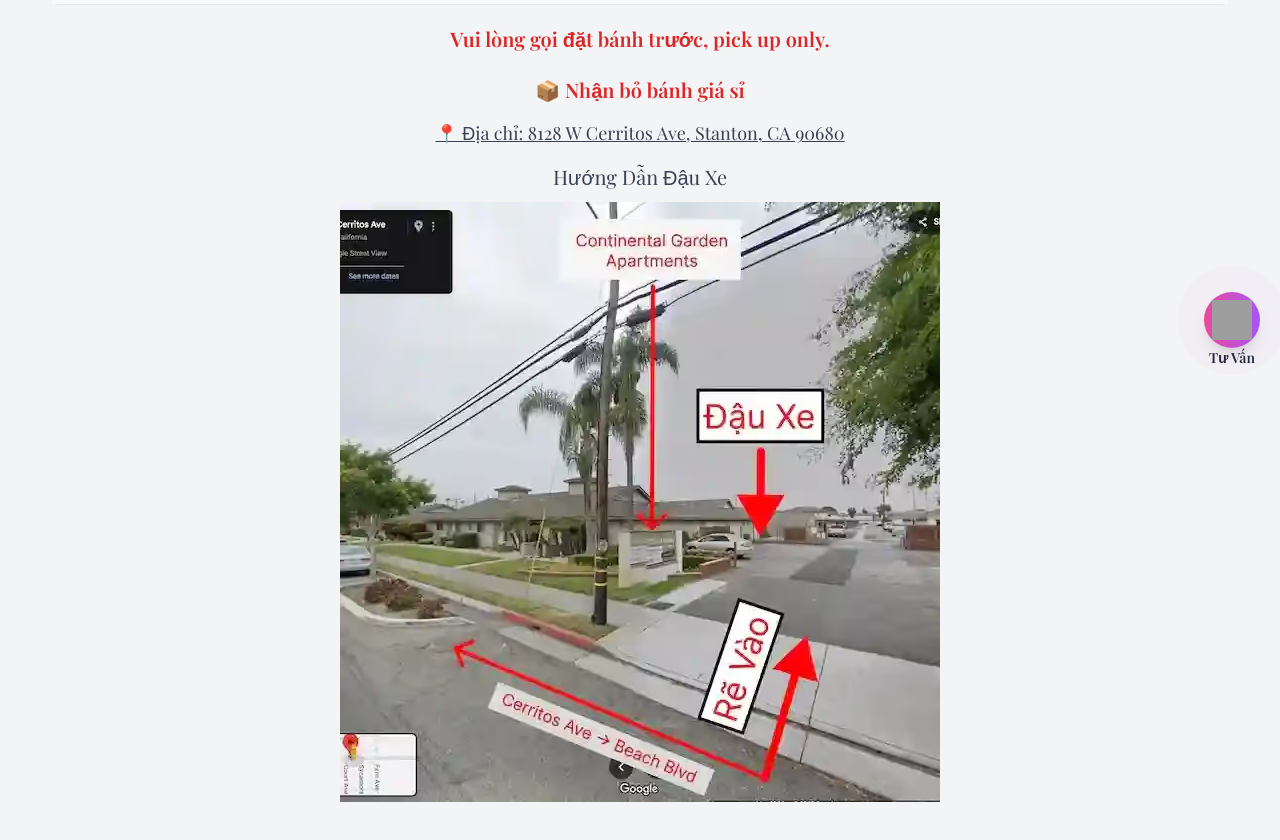
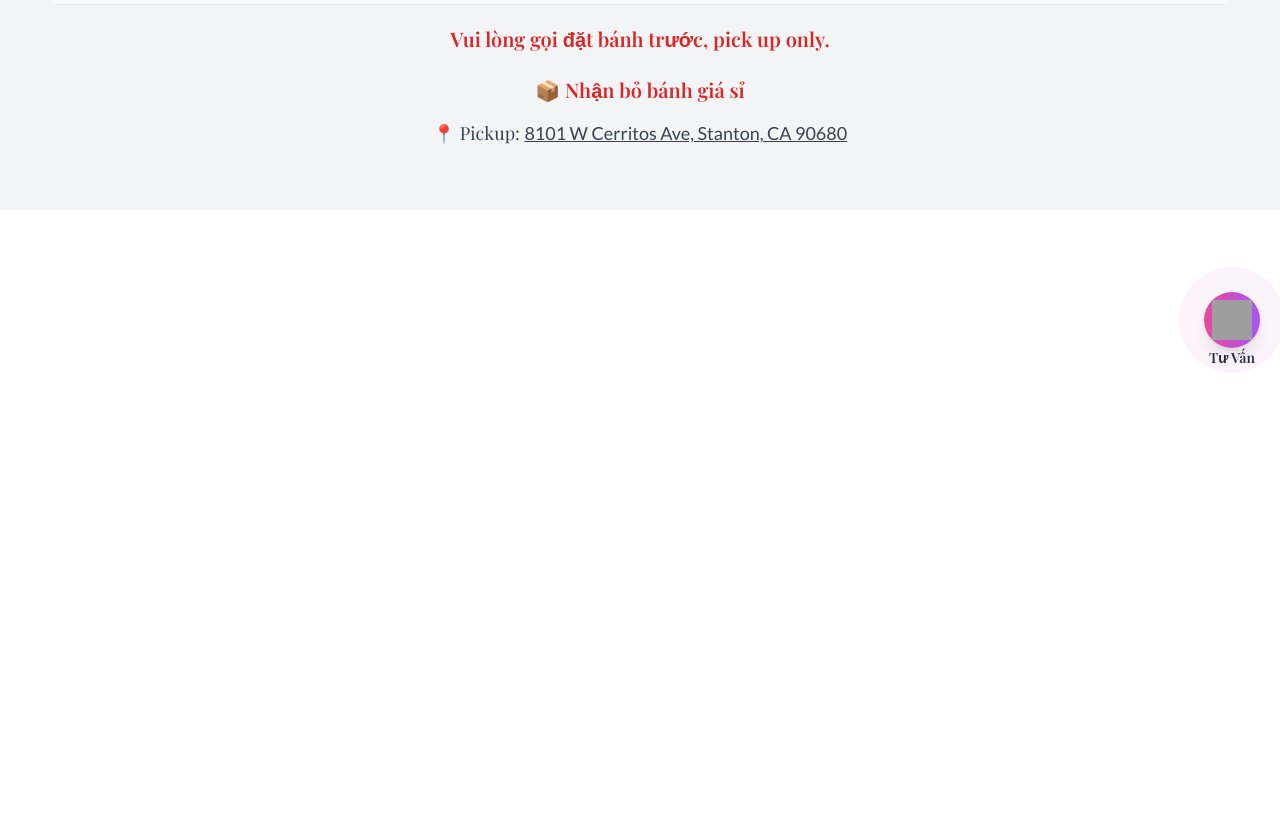
Before and after one commit to longla/banhchungcotien, a Next.js app: page / in a window 1280 px wide. Shown: the part 412-1252 px from the top of the page. After the commit the page ends 800 px from the top, so only its background shows below. Built offline with nearby package versions, Linux system fonts and the light colour scheme; grey boxes are pictures that could not be loaded; a web font is replaced by a local one.

Commit message:
update style

```diff
--- a/app/globals.css
+++ b/app/globals.css
@@ -14,6 +14,9 @@ body {
   font-family: "Lato", sans-serif;
   font-weight: 700;
   letter-spacing: 0.02em;
+}
+.font-lato {
+  font-family: "Lato", sans-serif;
 }
 
 h1 {
--- a/app/page.tsx
+++ b/app/page.tsx
@@ -1,6 +1,5 @@
 "use client";
 
-import Image from "next/image";
 import LanguageSwitcher from "../components/LanguageSwitcher";
 import { useLanguage } from "../context/LanguageContext";
 import useAnalytics from "../ultilities/analystic";
@@ -125,35 +124,12 @@ export default function HomePage() {
       <p className="text-red-600 font-semibold mt-4">{t("orderNote")}</p>
       <p className="text-red-600 font-semibold mt-4">{t("wholesaleNote")}</p>
       <a
-        href="https://www.google.com/maps/search/?api=1&query=8128+W+Cerritos+Ave,+Stanton,+CA+90680"
+        href="https://www.google.com/maps/search/?api=1&query=8101+W+Cerritos+Ave,+Stanton,+CA+90680"
         target="_blank"
-        className="text-lg text-gray-700 my-3 block underline"
+        className="text-lg text-gray-700 my-3 block"
         onClick={findLocationClick}
         dangerouslySetInnerHTML={{ __html: t("address") }}
       ></a>
-      <div>
-        <p className="text-gray-700">{t("parkingGuide")}</p>
-        <div
-          onClick={handleMapImageClick}
-          className="image-container max-w-[600px] max-h-[600px] mx-auto my-2"
-        >
-          <Image
-            src="/huong-dan-dau-xe.AVIF"
-            alt="Parking Guide"
-            id="guideImage"
-            className="cursor-pointer"
-            width={500}
-            priority
-            layout="responsive"
-            height={500}
-          />
-        </div>
-        <div className="px-[4%] mt-6">
-          <ul className="list-disc text-left">
-            {/* Replace with actual content */}
-          </ul>
-        </div>
-      </div>
       <div className="fixed bottom-5 right-5 z-50 flex flex-col items-center space-y-1">
         <a href="https://m.me/61570225125522" target="_blank" rel="noreferrer">
           <div className="relative flex items-center justify-center">
--- a/context/LanguageContext.tsx
+++ b/context/LanguageContext.tsx
@@ -24,8 +24,8 @@ export const translations = {
     callButton: '📞 Gọi Đặt Bánh: <span class="number">657-272-6533</span>',
     orderNote: "Vui lòng gọi đặt bánh trước, pick up only.",
     wholesaleNote: "📦 Nhận bỏ bánh giá sỉ",
-    address: "📍 Địa chỉ: 8128 W Cerritos Ave, Stanton, CA 90680",
-    parkingGuide: "Hướng Dẫn Đậu Xe",
+    address:
+      '📍 Pickup: <span class="font-lato underline">8101 W Cerritos Ave, Stanton, CA 90680</span>',
     messengerChat: "Tư Vấn",
     sizeSmall: "Nhỏ",
     sizeMedium: "Trung",
@@ -56,8 +56,8 @@ export const translations = {
     callButton: '📞 Order Now: <span class="number">657-272-6533</span>',
     orderNote: "Please call to place orders in advance, pick up only.",
     wholesaleNote: "📦 Wholesale orders available",
-    address: "📍 Address: 8128 W Cerritos Ave, Stanton, CA 90680",
-    parkingGuide: "Parking Guide",
+    address:
+      '📍 Pick up: <span class="underline font-lato">8101 W Cerritos Ave, Stanton, CA 90680<span>',
     messengerChat: "Chat",
     sizeSmall: "Small",
     sizeMedium: "Medium",
```
